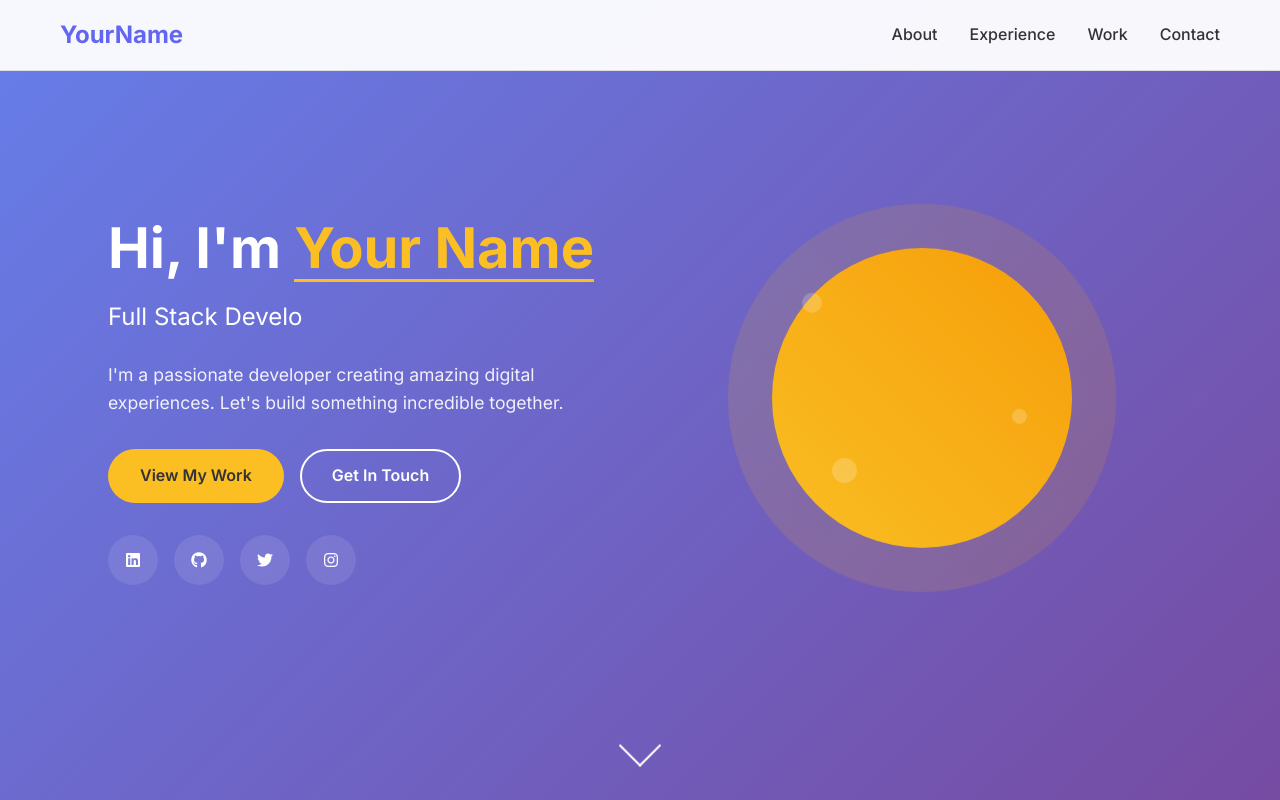
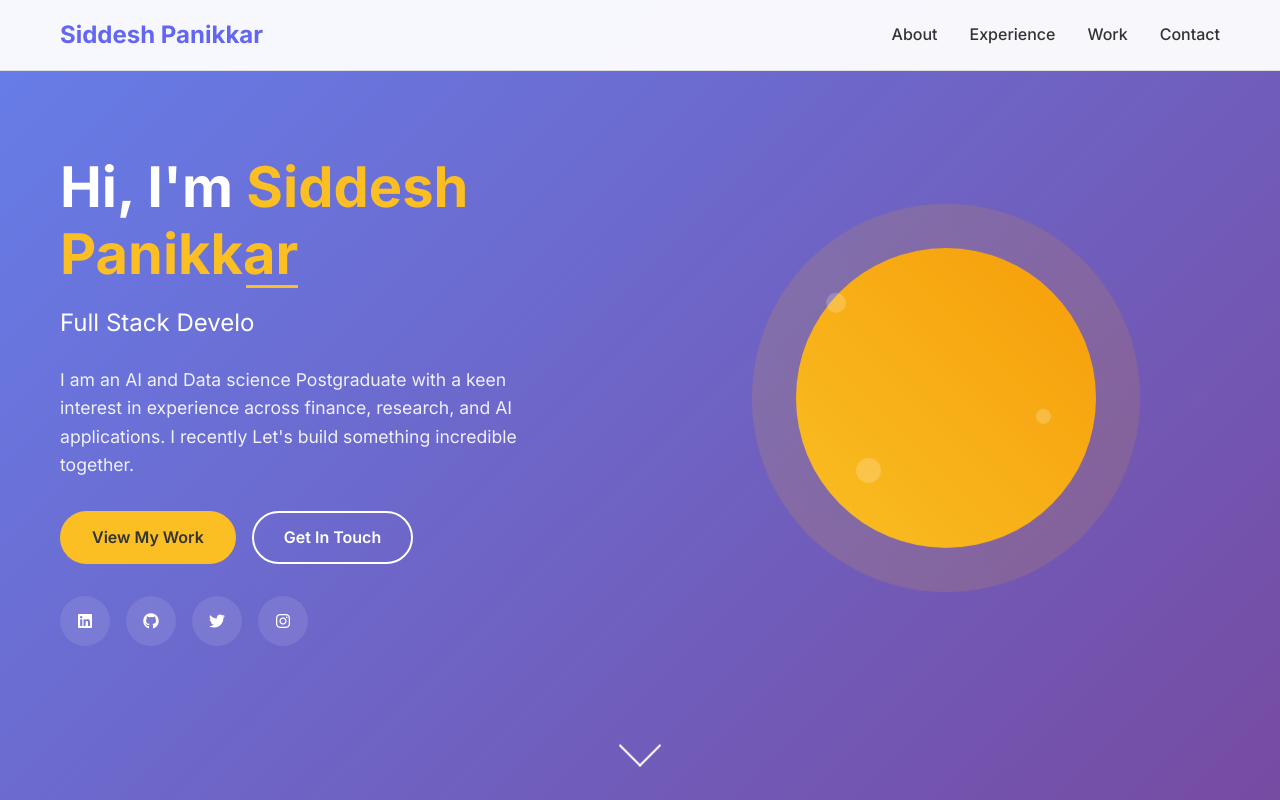
Before and after one commit to Siddeshhhhh/Siddesh-Panikkar.github.io, a plain HTML site: page index.html in a window 1280 px wide. Shown: the top 800 px of the page. Drawn offline with Linux system fonts and the light colour scheme.

Commit message:
Update index.html

```diff
--- a/index.html
+++ b/index.html
@@ -3,7 +3,7 @@
 <head>
     <meta charset="UTF-8">
     <meta name="viewport" content="width=device-width, initial-scale=1.0">
-    <title>Your Name - Personal Portfolio</title>
+    <title>Siddesh Panikkar - Personal Portfolio</title>
     <link rel="stylesheet" href="styles.css">
     <link href="https://cdnjs.cloudflare.com/ajax/libs/font-awesome/6.0.0/css/all.min.css" rel="stylesheet">
     <link href="https://fonts.googleapis.com/css2?family=Inter:wght@300;400;500;600;700&display=swap" rel="stylesheet">
@@ -13,7 +13,7 @@
     <nav class="navbar" id="navbar">
         <div class="nav-container">
             <div class="nav-logo">
-                <a href="#home">YourName</a>
+                <a href="#home">Siddesh Panikkar</a>
             </div>
             <div class="nav-menu" id="nav-menu">
                 <a href="#about" class="nav-link">About</a>
@@ -34,13 +34,14 @@
         <div class="hero-container">
             <div class="hero-content">
                 <h1 class="hero-title">
-                    Hi, I'm <span class="highlight">Your Name</span>
+                    Hi, I'm <span class="highlight">Siddesh Panikkar</span>
                 </h1>
                 <h2 class="hero-subtitle">
                     <span class="typing-text"></span>
                 </h2>
                 <p class="hero-description">
-                    I'm a passionate developer creating amazing digital experiences.
+                   I am an AI and Data science Postgraduate with a keen interest in experience across finance, research, and AI applications.
+                    I recently
                     Let's build something incredible together.
                 </p>
                 <div class="hero-buttons">
```
